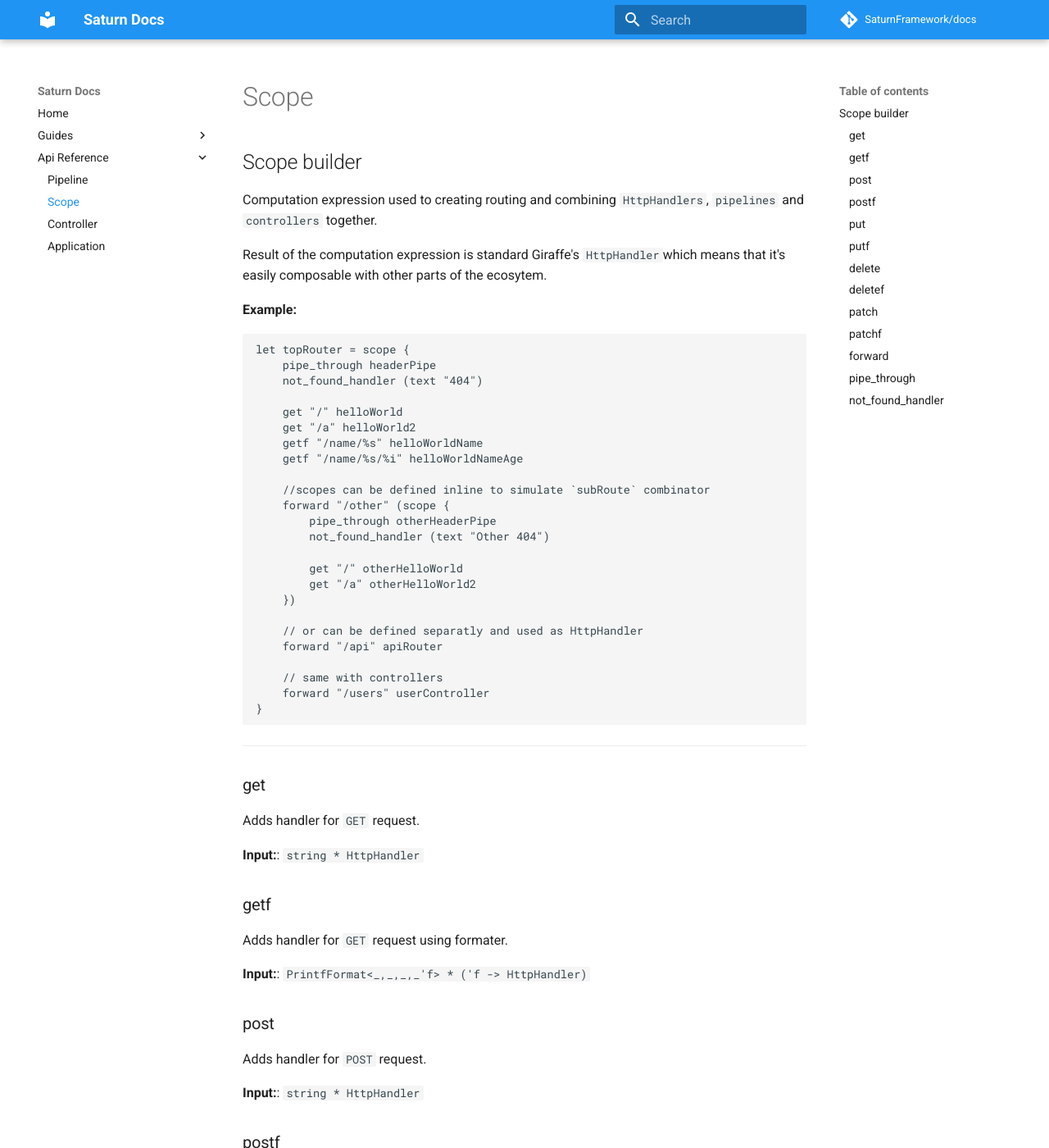
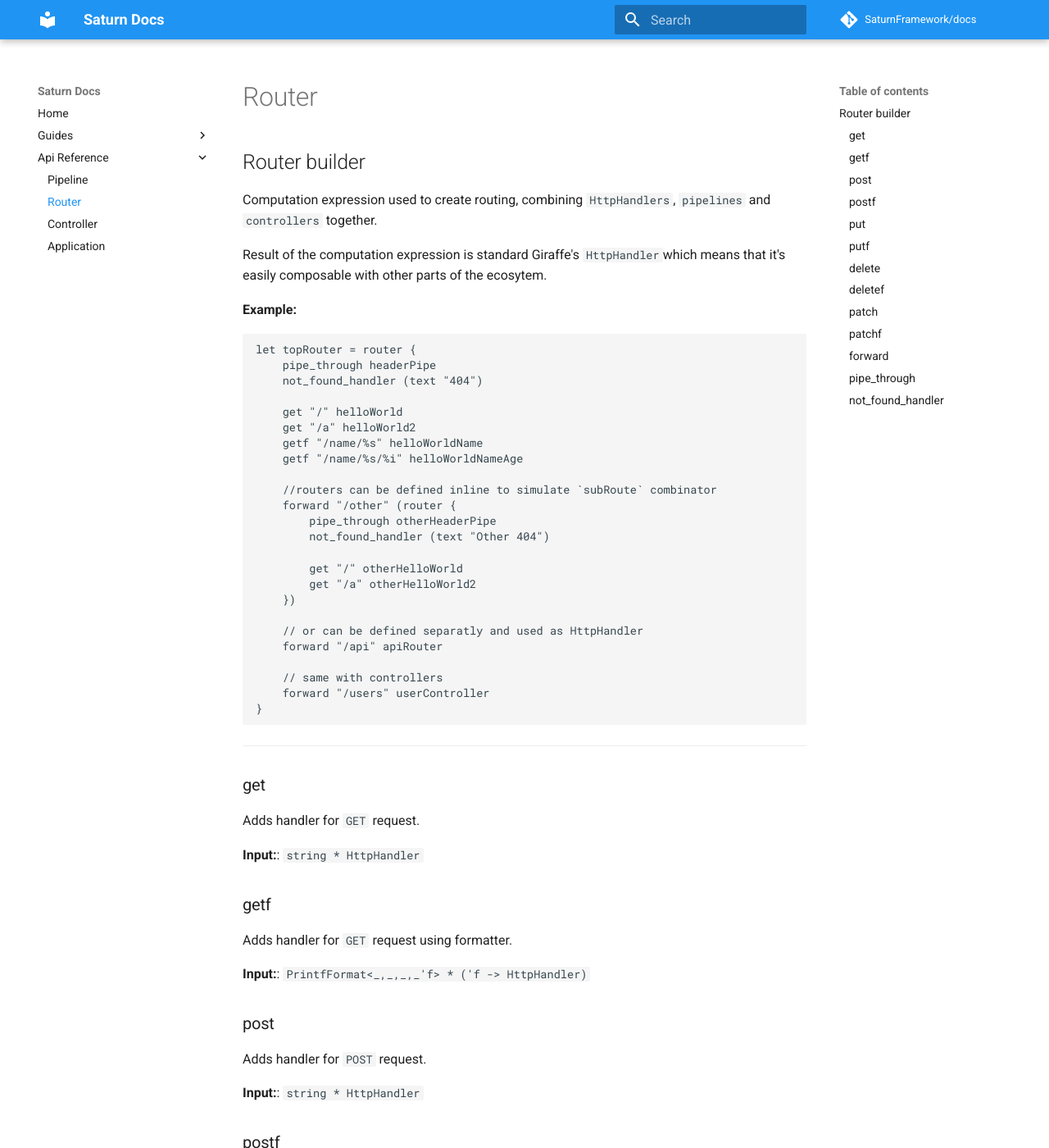
Before and after one commit to tmpreston/docs-2, an MkDocs documentation site: the page built from docs/api/router.md, in a window 1280 px wide and 1400 px high. Shown: the whole window at 82% size. Built offline with MkDocs 1.6.1 and Material for MkDocs 9.7.7, drawn with Linux system fonts in a browser that asks for light colours; comment, search, counter and statistics services are not loaded; old or Windows-style settings are respelled for this version of MkDocs; some of the changed text lies outside the part shown.

Commit message:
issue #15: changed references to scope to router. also fixed some mispellings and improved a bit of the grammar. (#16)

````diff
--- a/docs/api/scope.md
+++ b/docs/api/router.md
@@ -1,15 +1,15 @@
-# Scope
+# Router
 
-## Scope builder
+## Router builder
 
-Computation expression used to creating routing and combining `HttpHandlers`, `pipelines` and `controllers` together.
+Computation expression used to create routing, combining `HttpHandlers`, `pipelines` and `controllers` together.
 
 Result of the computation expression is standard Giraffe's `HttpHandler`which means that it's easily composable with other parts of the ecosytem.
 
 **Example:**
 
 ```fsharp
-let topRouter = scope {
+let topRouter = router {
     pipe_through headerPipe
     not_found_handler (text "404")
 
@@ -18,8 +18,8 @@ let topRouter = scope {
     getf "/name/%s" helloWorldName
     getf "/name/%s/%i" helloWorldNameAge
 
-    //scopes can be defined inline to simulate `subRoute` combinator
-    forward "/other" (scope {
+    //routers can be defined inline to simulate `subRoute` combinator
+    forward "/other" (router {
         pipe_through otherHeaderPipe
         not_found_handler (text "Other 404")
 
@@ -45,7 +45,7 @@ Adds handler for `GET` request.
 
 ### getf
 
-Adds handler for `GET` request using formater.
+Adds handler for `GET` request using formatter.
 
 **Input:**: `PrintfFormat<_,_,_,_'f> * ('f -> HttpHandler)`
 
@@ -57,7 +57,7 @@ Adds handler for `POST` request.
 
 ### postf
 
-Adds handler for `POST` request using formater.
+Adds handler for `POST` request using formatter.
 
 **Input:**: `PrintfFormat<_,_,_,_'f> * ('f -> HttpHandler)`
 
@@ -69,7 +69,7 @@ Adds handler for `PUT` request.
 
 ### putf
 
-Adds handler for `PUT` request using formater.
+Adds handler for `PUT` request using formatter.
 
 **Input:**: `PrintfFormat<_,_,_,_'f> * ('f -> HttpHandler)`
 
@@ -81,7 +81,7 @@ Adds handler for `DELETE` request.
 
 ### deletef
 
-Adds handler for `DELETE` request using formater.
+Adds handler for `DELETE` request using formatter.
 
 **Input:**: `PrintfFormat<_,_,_,_'f> * ('f -> HttpHandler)`
 
@@ -93,13 +93,13 @@ Adds handler for `PATCH` request.
 
 ### patchf
 
-Adds handler for `PATCH` request using formater.
+Adds handler for `PATCH` request using formatter.
 
 **Input:**: `PrintfFormat<_,_,_,_'f> * ('f -> HttpHandler)`
 
 ### forward
 
-Forwards calls to different `scope`. Modifies the `HttpRequest.Path` to allow subrouting.
+Forwards calls to different `router`. Modifies the `HttpRequest.Path` to allow subrouting.
 
 **Input:**: `string * HttpHandler`
 
@@ -111,6 +111,6 @@ Adds pipeline to the list of pipelines that will be used for every request
 
 ### not_found_handler
 
-Adds not-found handler for current scope
+Adds not-found handler for current router
 
 **Input:**: `HttpHandler`
--- a/mkdocs.yml
+++ b/mkdocs.yml
@@ -15,7 +15,7 @@ pages:
     - Adding Pages: 'guides/adding-pages.md'
   - Api Reference:
     - Pipeline: 'api/pipeline.md'
-    - Scope: 'api/scope.md'
+    - Router: 'api/router.md'
     - Controller: 'api/controller.md'
     - Application: 'api/application.md'
 
````
Also changed, not shown: docs/api/controller.md (+1 -1 lines), docs/guides/adding-pages.md (+1 -1 lines), docs/index.md (+1 -1 lines).
